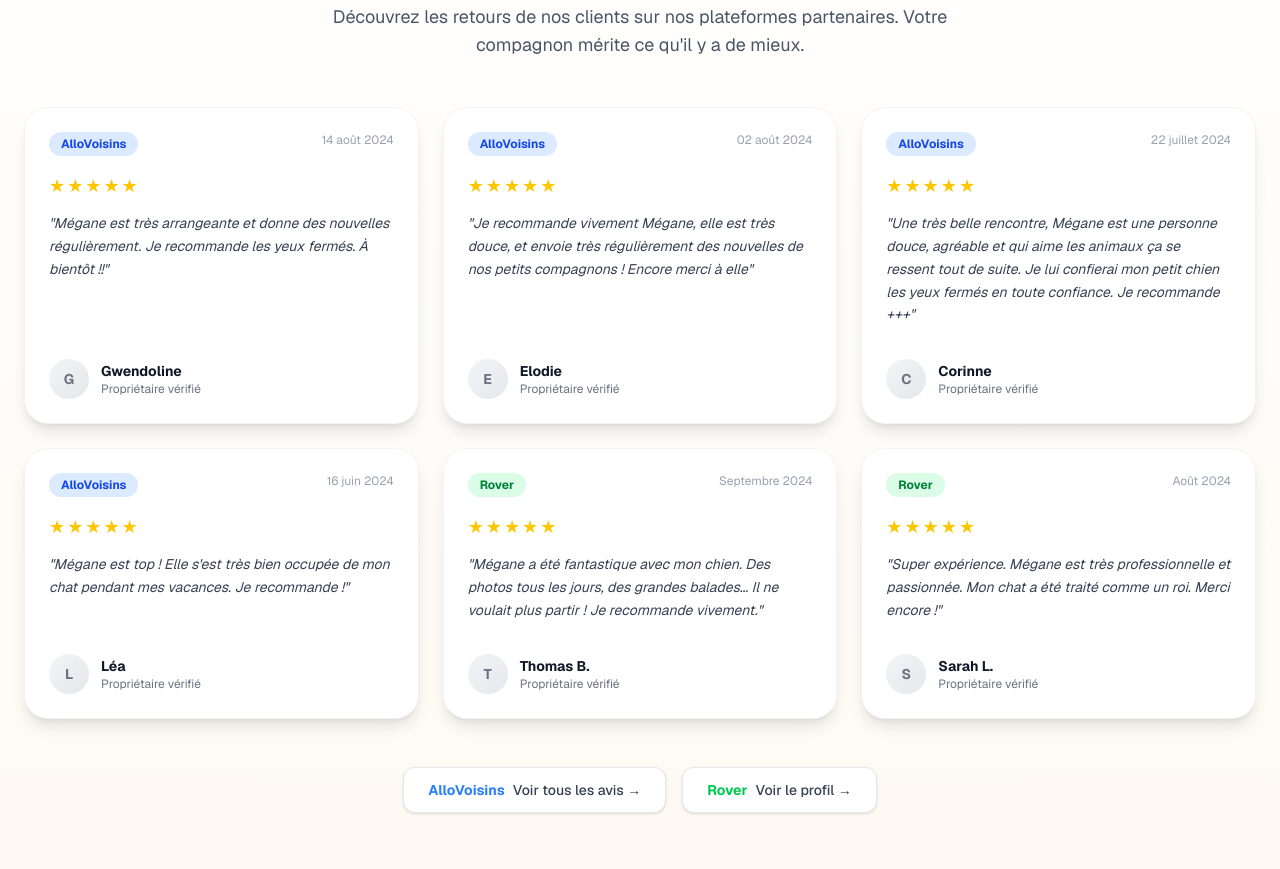
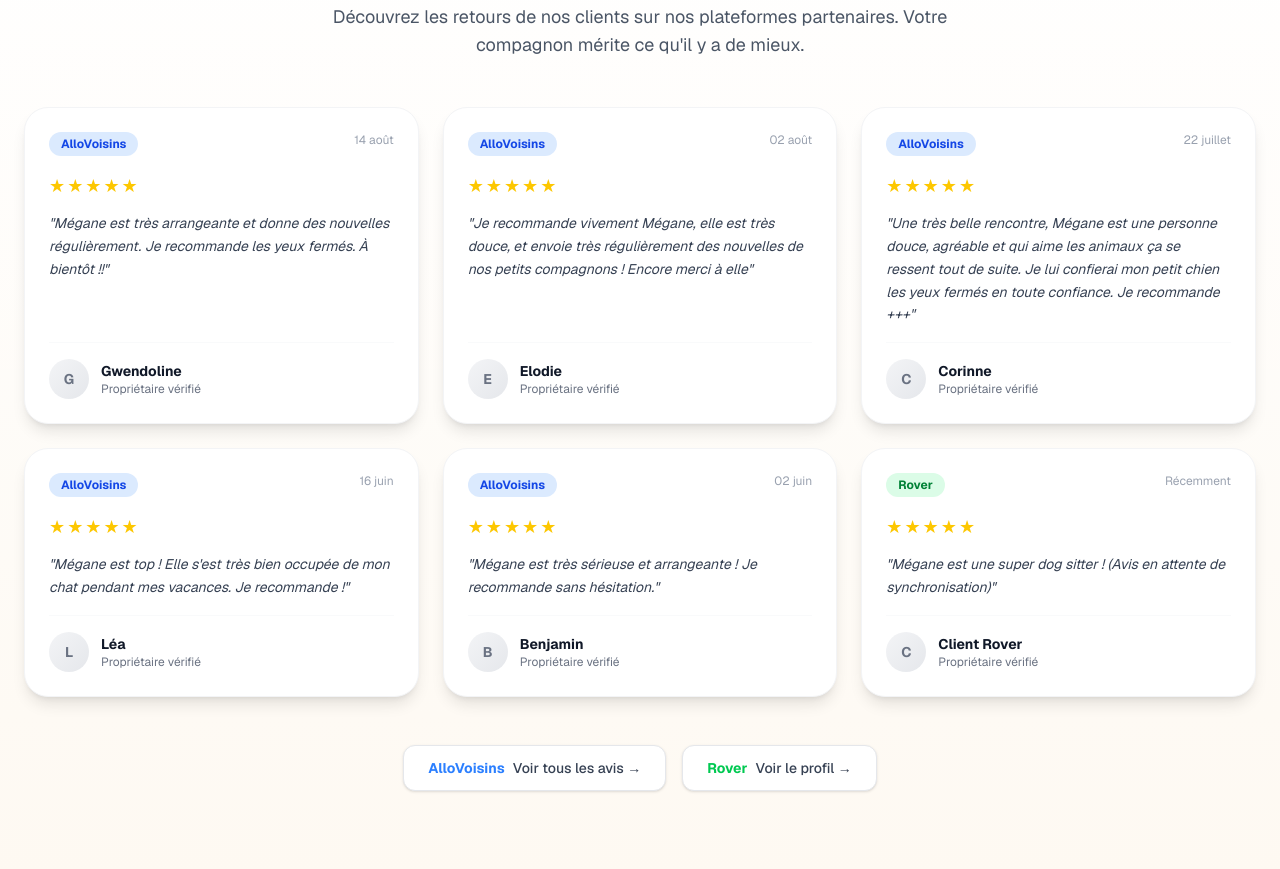
Before and after one commit to Chardema/resadog, a Next.js app: page / in a window 1280 px wide. Shown: the part 1640-2509 px from the top of the page. Built offline with nearby package versions, Linux system fonts and the light colour scheme; no server answers.

Commit message:
content(home): update reviews with exact text from AlloVoisins

```diff
--- a/src/data/reviews.ts
+++ b/src/data/reviews.ts
@@ -9,13 +9,13 @@ export interface Review {
 }
 
 export const reviews: Review[] = [
-  // --- ALLOVOISINS (Données réelles extraites) ---
+  // --- ALLOVOISINS (Vrais avis extraits) ---
   {
     id: "av-1",
     source: "AlloVoisins",
     author: "Gwendoline",
     rating: 5,
-    date: "14 août 2024",
+    date: "14 août", // Année implicite 2024 selon contexte
     content: "Mégane est très arrangeante et donne des nouvelles régulièrement. Je recommande les yeux fermés. À bientôt !!",
   },
   {
@@ -23,7 +23,7 @@ export const reviews: Review[] = [
     source: "AlloVoisins",
     author: "Elodie",
     rating: 5,
-    date: "02 août 2024",
+    date: "02 août",
     content: "Je recommande vivement Mégane, elle est très douce, et envoie très régulièrement des nouvelles de nos petits compagnons ! Encore merci à elle",
   },
   {
@@ -31,7 +31,7 @@ export const reviews: Review[] = [
     source: "AlloVoisins",
     author: "Corinne",
     rating: 5,
-    date: "22 juillet 2024",
+    date: "22 juillet",
     content: "Une très belle rencontre, Mégane est une personne douce, agréable et qui aime les animaux ça se ressent tout de suite. Je lui confierai mon petit chien les yeux fermés en toute confiance. Je recommande +++",
   },
   {
@@ -39,25 +39,25 @@ export const reviews: Review[] = [
     source: "AlloVoisins",
     author: "Léa",
     rating: 5,
-    date: "16 juin 2024",
+    date: "16 juin",
     content: "Mégane est top ! Elle s'est très bien occupée de mon chat pendant mes vacances. Je recommande !",
   },
+  {
+    id: "av-5",
+    source: "AlloVoisins",
+    author: "Benjamin",
+    rating: 5,
+    date: "02 juin",
+    content: "Mégane est très sérieuse et arrangeante ! Je recommande sans hésitation.",
+  },
 
-  // --- ROVER (Placeholders basés sur votre profil, à personnaliser) ---
+  // --- ROVER (Placeholders en attente de vos textes réels) ---
   {
     id: "rov-1",
     source: "Rover",
-    author: "Thomas B.",
+    author: "Client Rover",
     rating: 5,
-    date: "Septembre 2024",
-    content: "Mégane a été fantastique avec mon chien. Des photos tous les jours, des grandes balades... Il ne voulait plus partir ! Je recommande vivement.",
-  },
-  {
-    id: "rov-2",
-    source: "Rover",
-    author: "Sarah L.",
-    rating: 5,
-    date: "Août 2024",
-    content: "Super expérience. Mégane est très professionnelle et passionnée. Mon chat a été traité comme un roi. Merci encore !",
+    date: "Récemment",
+    content: "Mégane est une super dog sitter ! (Avis en attente de synchronisation)",
   },
 ];
```
